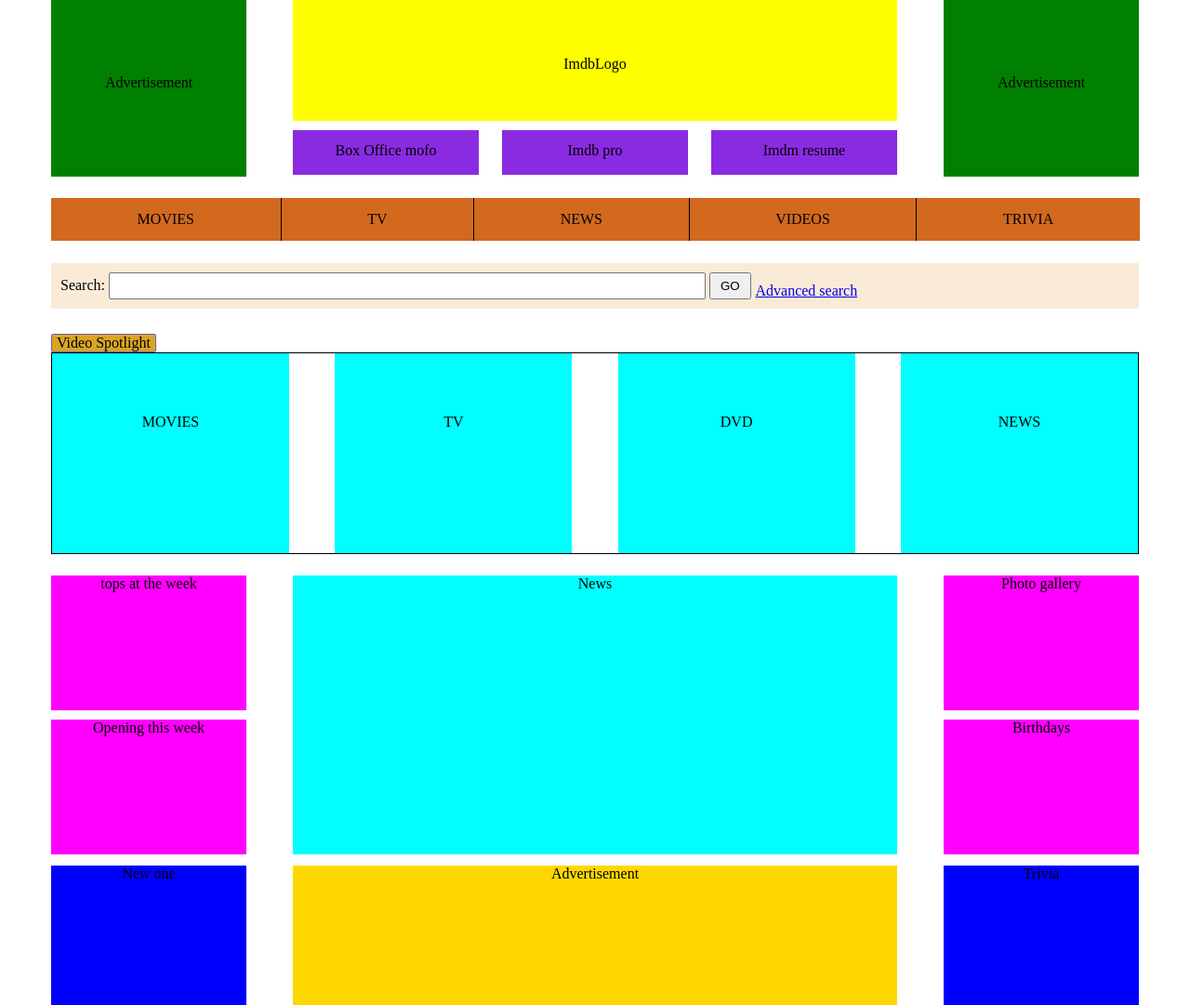
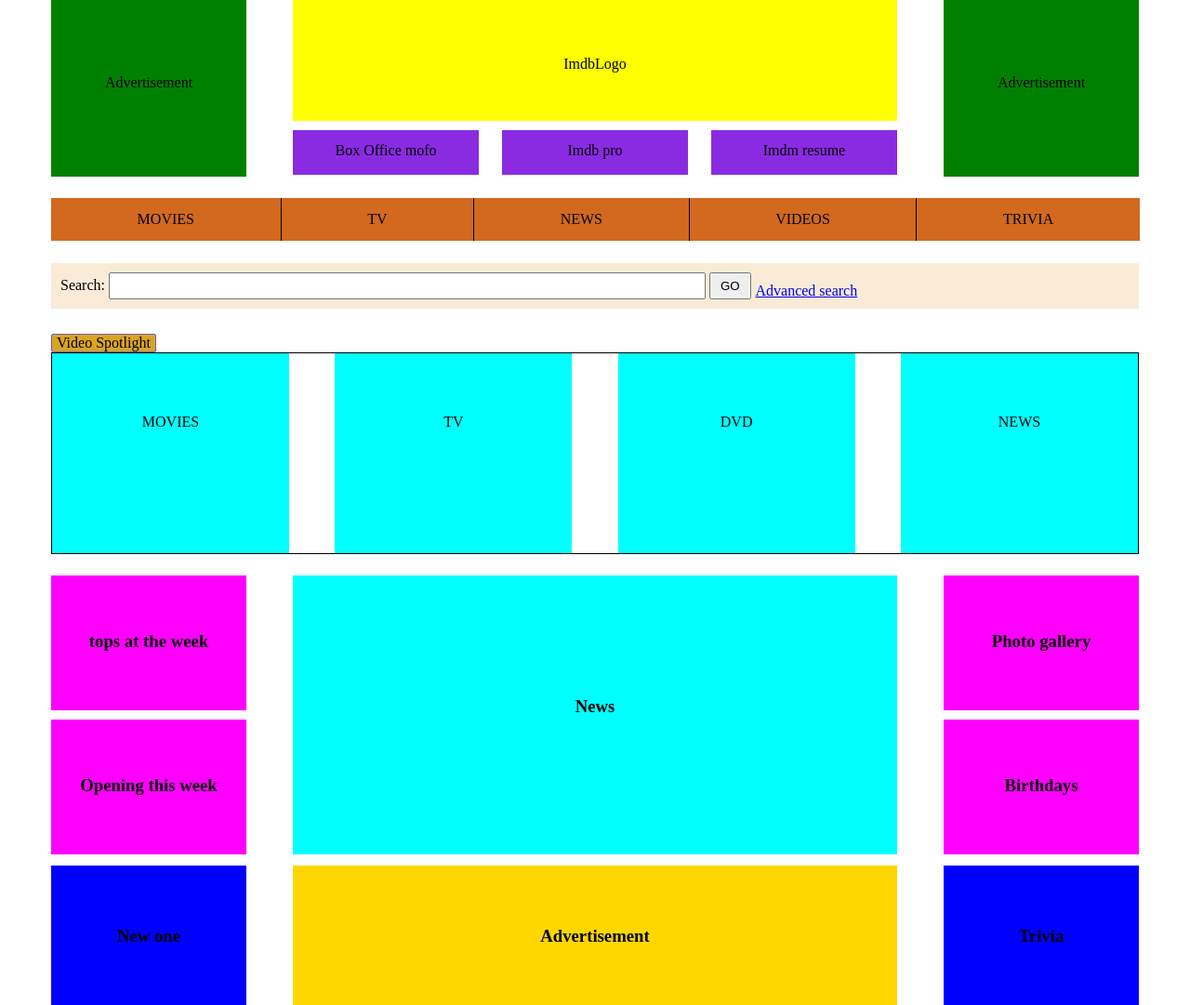
Before and after one commit to Rihovardini/HTML-CSS-BOOTSTRAP, a plain HTML site: page 2.task/index.html in a window 1280 px wide. Shown: the whole page at 93% size. Drawn offline with Linux system fonts and the light colour scheme.

Commit message:
Changed padding-top in footer and class lastone

```diff
--- a/2.task/css/main.css
+++ b/2.task/css/main.css
@@ -159,6 +159,14 @@
     background-color: cyan;
 }
 
+.footer-blocks-left h3,.footer-blocks-right h3 {
+    padding-top: 60px;
+}
+
+.footer-blocks-center h3{
+    padding-top: 130px;
+}
+
 /*Lastone*/
 
 .lastone{
@@ -179,3 +187,7 @@
     height: 150px;
     background-color: blue;
 }
+
+.lastone div h3{
+    margin-top: 65px;
+}
--- a/2.task/index.html
+++ b/2.task/index.html
@@ -54,21 +54,21 @@
         </div>
         <div class="footer">
            <div class="footer-blocks-one">
-             <div class="footer-blocks-left">tops at the week</div>
-             <div class="footer-blocks-left">Opening this week</div>
+             <div class="footer-blocks-left"><h3>tops at the week</h3></div>
+             <div class="footer-blocks-left"><h3>Opening this week</h3></div>
            </div>
            <div class="footer-blocks-two">
-                <div class="footer-blocks-center">News</div>
+                <div class="footer-blocks-center"><h3>News</h3></div>
            </div>
            <div class="footer-blocks-three">
-                <div class="footer-blocks-right">Photo gallery</div>
-                <div class="footer-blocks-right">Birthdays</div>
+                <div class="footer-blocks-right"><h3>Photo gallery</h3></div>
+                <div class="footer-blocks-right"><h3>Birthdays</h3></div>
            </div>
         </div>
         <div class="lastone">
-            <div>New one</div>
-            <div>Advertisement</div>
-            <div>Trivia</div>
+            <div><h3>New one</h3></div>
+            <div><h3>Advertisement</h3></div>
+            <div><h3>Trivia</h3></div>
         </div>
     </div>
 </body>
```
